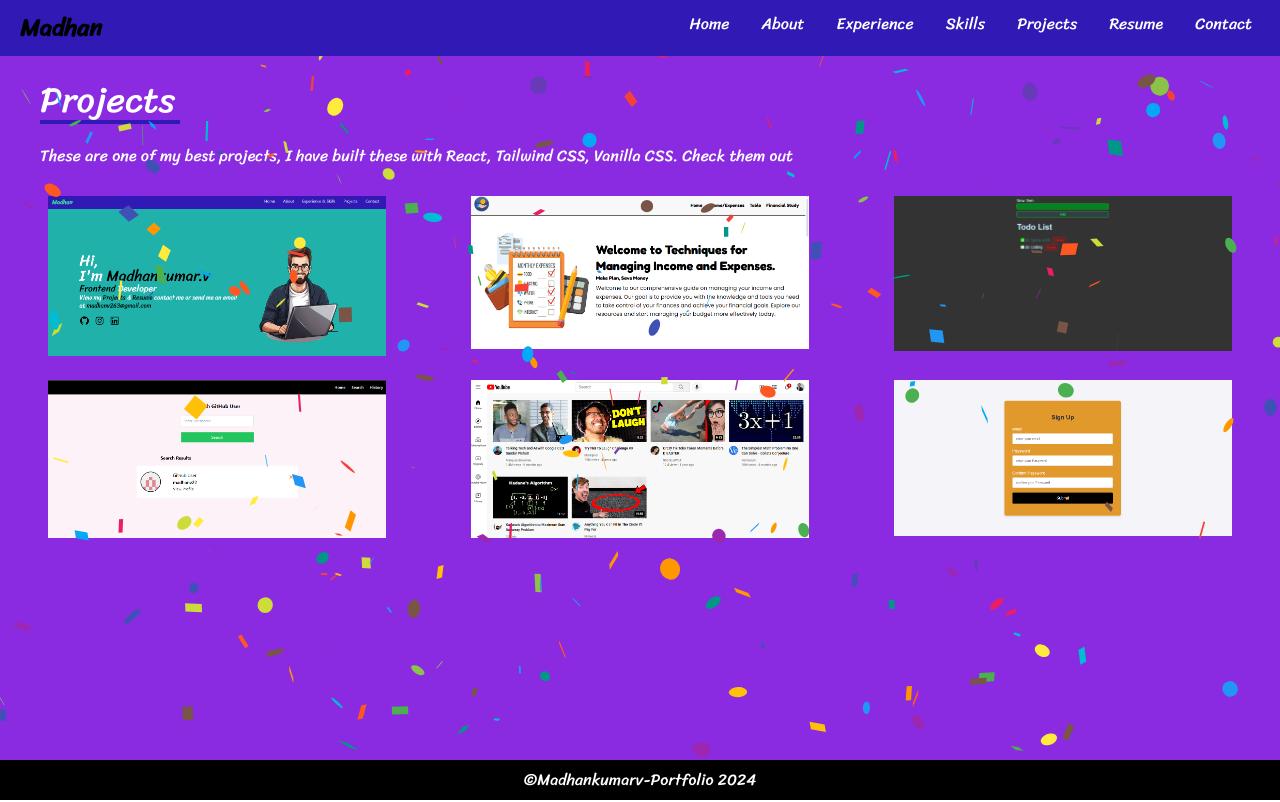
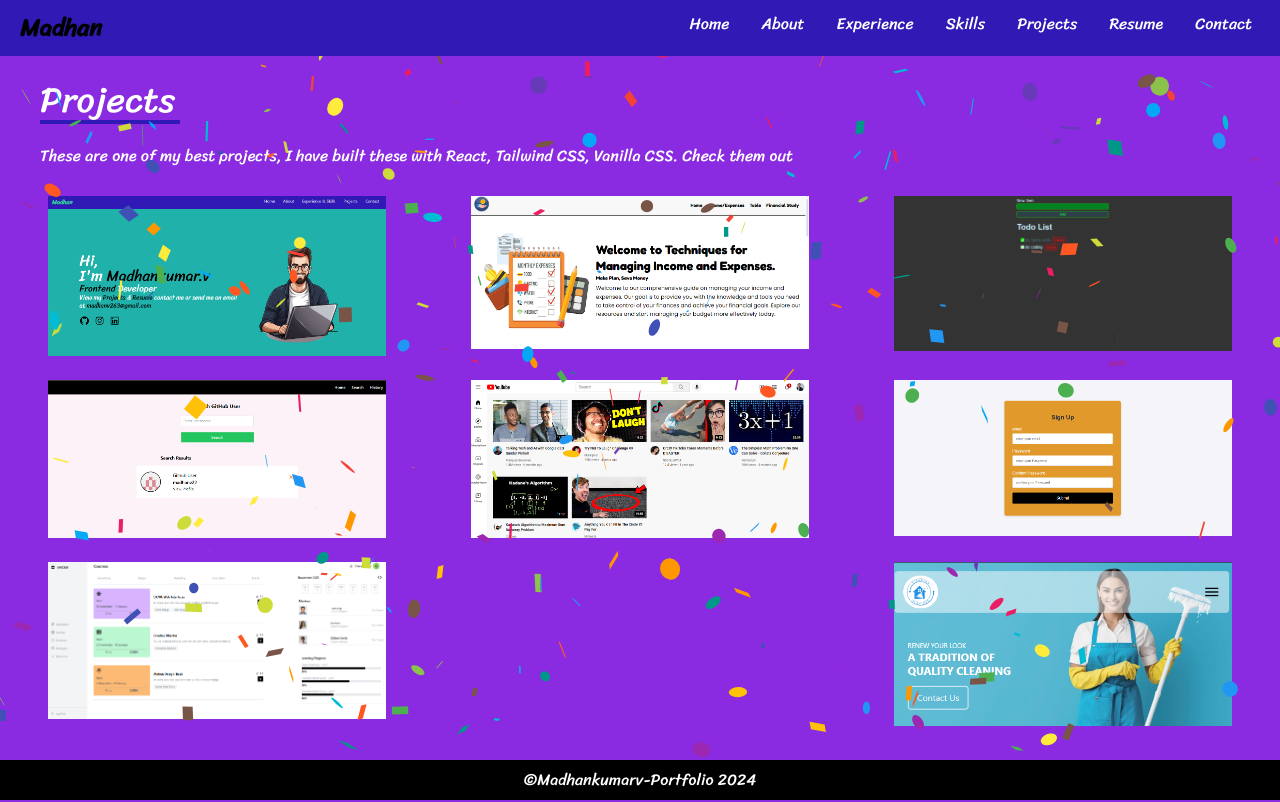
Before and after one commit to madhanv22/madhankumar-portfolio, a React (Vite) app: page /#/projects in a window 1280 px wide. Built offline with nearby package versions, Linux system fonts and the light colour scheme.

Commit message:
new projects added

```diff
--- a/src/components/Projects.jsx
+++ b/src/components/Projects.jsx
@@ -4,6 +4,8 @@ import projectImg3 from '../assets/project3.png';
 import projectImg4 from '../assets/project4.png';
 import projectImg5 from '../assets/project5.png';
 import projectImg6 from '../assets/project6.png';
+import projectImg7 from '../assets/project7.png';
+import projectImg8 from '../assets/project8.png';
 import Confetti from 'react-confetti';
 import { useWindowSize } from 'react-use';
 import { useState, useEffect } from 'react';
@@ -46,6 +48,18 @@ const Projects = () => {
         description: 'I created a User SignUp & Login Page using HTML and CSS and Javascript',
         link: 'https://madhanv22.github.io/signup-login/',
         SourceLink: 'https://github.com/madhanv22/signup-login'
+      },
+      {
+        image: projectImg7,
+        description: 'I created a Dashboard using React',
+        link: 'https://madhanv22.github.io/dashboard-frontend/',
+        SourceLink: 'https://github.com/madhanv22/dashboard-frontend'
+      },
+      {
+        image: projectImg8,
+        description: 'I created a Single Page Ecommerce Website using React',
+        link: 'https://madhanv22.github.io/single-page-ecommerce/',
+        SourceLink: 'https://github.com/madhanv22/single-page-ecommerce'
       },
     ]
   };
```
Also changed, not shown: src/assets/project7.png (added), src/assets/project8.png (added).
